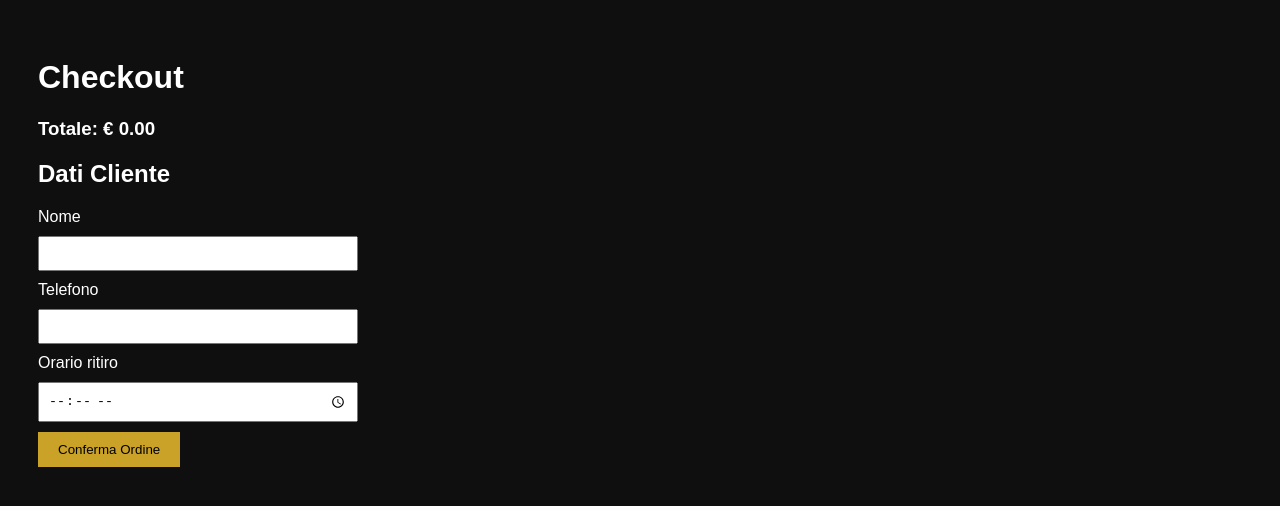
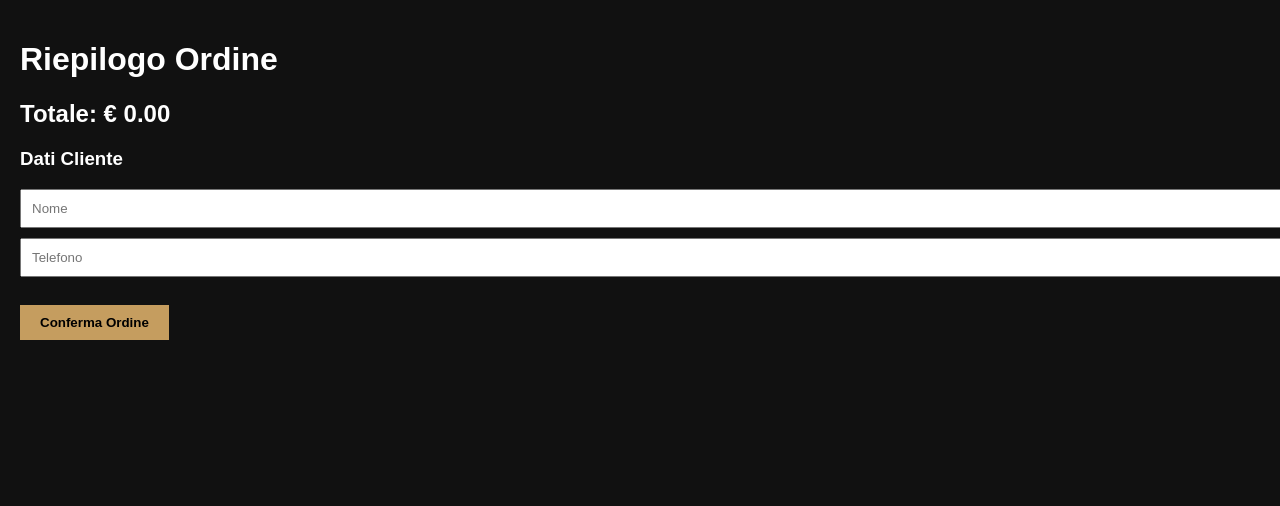
Before and after one commit to aldoge2022-lab/al-doge-site, a plain HTML site: page checkout.html in a window 1280 px wide. Both pictures are taken after a click on the button "Conferma Ordine". Drawn offline with Linux system fonts and the light colour scheme.

Commit message:
Update checkout.html

```diff
--- a/checkout.html
+++ b/checkout.html
@@ -1,84 +1,92 @@
 <!DOCTYPE html>
-<html>
+<html lang="it">
 <head>
 <meta charset="UTF-8">
-<title>Checkout - AL DOGE</title>
+<meta name="viewport" content="width=device-width, initial-scale=1.0">
+<title>Checkout – AL DOGE</title>
+
 <style>
 body{
-    background:#0f0f0f;
+  font-family:Arial;
+  background:#111;
   color:white;
-    font-family:Arial;
-    padding:30px;
+  margin:0;
+  padding:20px;
 }
-input{
-    display:block;
-    margin:10px 0;
-    padding:8px;
-    width:100%;
-    max-width:300px;
+
+.order{
+  background:#1c1c1c;
+  padding:15px;
+  margin-bottom:10px;
+  border-radius:8px;
 }
+
 button{
-    background:#c9a227;
+  background:#c59d5f;
   border:none;
   padding:10px 20px;
   cursor:pointer;
+  font-weight:bold;
 }
 </style>
 </head>
+
 <body>
 
-<h1>Checkout</h1>
+<h1>Riepilogo Ordine</h1>
 
 <div id="orderSummary"></div>
 
-<h3>Totale: € <span id="total"></span></h3>
+<h2>Totale: € <span id="finalTotal">0.00</span></h2>
 
-<h2>Dati Cliente</h2>
+<h3>Dati Cliente</h3>
 
-<label>Nome</label>
-<input type="text" id="nome">
+<input type="text" id="name" placeholder="Nome" style="width:100%;padding:10px;margin-bottom:10px;">
+<input type="text" id="phone" placeholder="Telefono" style="width:100%;padding:10px;margin-bottom:10px;">
 
-<label>Telefono</label>
-<input type="text" id="telefono">
-
-<label>Orario ritiro</label>
-<input type="time" id="orario">
+<br><br>
 
 <button onclick="confirmOrder()">Conferma Ordine</button>
 
 <script>
-const cart = JSON.parse(localStorage.getItem("aldoge_cart")) || [];
 
+let cart = JSON.parse(localStorage.getItem("cart")) || [];
 let total = 0;
-let summaryHTML = "";
+
+function loadOrder(){
+  const container = document.getElementById("orderSummary");
 
   cart.forEach(item=>{
-    const sub = item.price * item.qty;
-    total += sub;
+    total += item.price;
 
-    summaryHTML += `
-        <div>
-            ${item.name} x ${item.qty} – €${sub.toFixed(2)}
-        </div>
-    `;
+    const div = document.createElement("div");
+    div.className = "order";
+    div.innerText = item.name + " - €" + item.price.toFixed(2);
+
+    container.appendChild(div);
   });
 
-document.getElementById("orderSummary").innerHTML = summaryHTML;
-document.getElementById("total").innerText = total.toFixed(2);
+  document.getElementById("finalTotal").innerText = total.toFixed(2);
+}
 
 function confirmOrder(){
-    const ordine = {
-        nome: document.getElementById("nome").value,
-        telefono: document.getElementById("telefono").value,
-        orario: document.getElementById("orario").value,
-        prodotti: cart,
-        totale: total
-    };
 
-    console.log("Ordine:", ordine);
+  const name = document.getElementById("name").value;
+  const phone = document.getElementById("phone").value;
 
-    alert("Ordine creato (fase test). Prossimo step: pagamento reale.");
+  if(!name || !phone){
+    alert("Compila tutti i campi");
+    return;
   }
+
+  alert("Ordine inviato! (Modalità Test)");
+
+  localStorage.removeItem("cart");
+  window.location.href = "index.html";
+}
+
+loadOrder();
+
 </script>
 
 </body>
```
Lines whose indentation alone changed are shown as unchanged.
